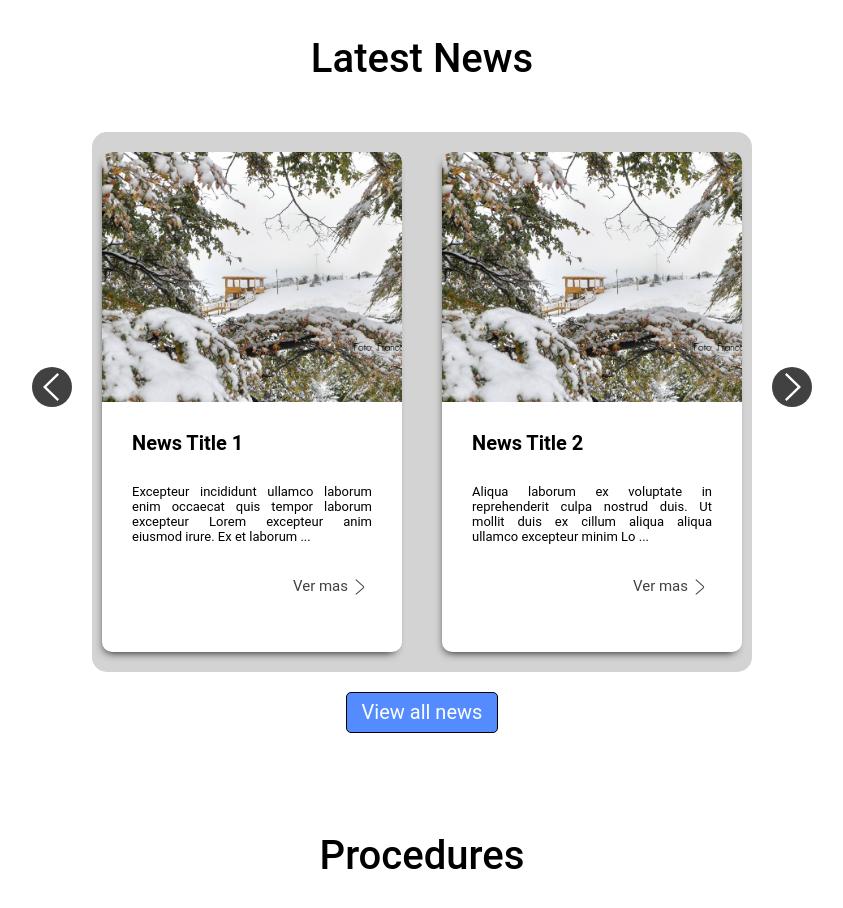
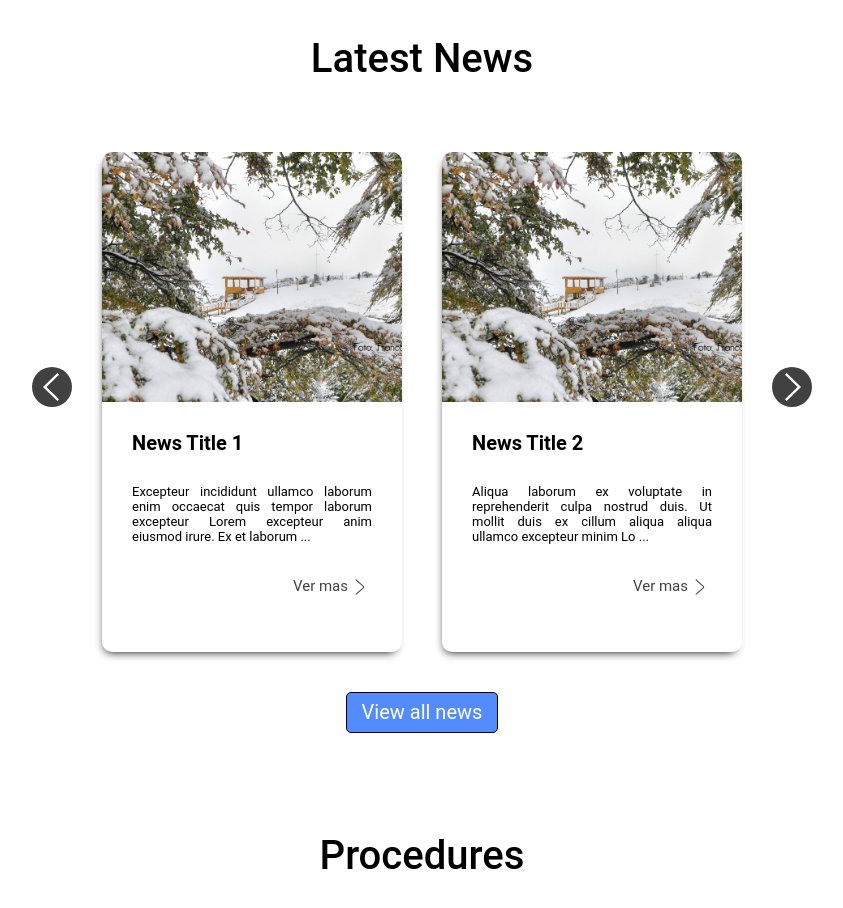
Before and after one commit to Alejo9601/gubernamental-website, a React (Create React App) app: page / in a window 1280 px wide. Shown: the part 940-1848 px from the top of the page, without its empty margins (218-1061 px from the left). Built offline with nearby package versions, Linux system fonts and the light colour scheme.

Commit message:
Deleted background color

```diff
--- a/src/styles/newsSlider.css
+++ b/src/styles/newsSlider.css
@@ -1,6 +1,7 @@
 .section-content#latest-news {
    flex-direction: row;
    flex-wrap: wrap;
+   width: 100%;
 }
 
 .section-title#latest-news-title {
@@ -12,11 +13,9 @@
    margin: 50px 20px 20px 20px;
    justify-content: flex-start;
    align-items: center;
-   /*background-color: var(--white);*/
    max-width: 1000px;
    overflow: hidden;
    border-radius: 15px;
-   background-color: var(--light-gray);
 }
 
 .flex-container#cards-carousel {
```
